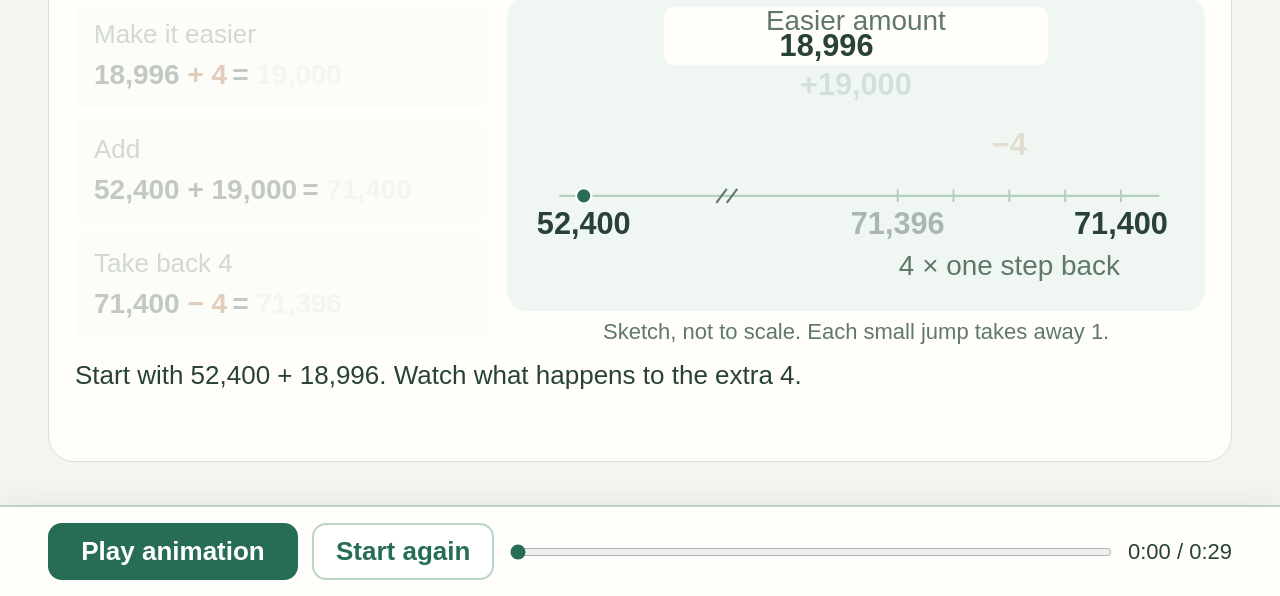
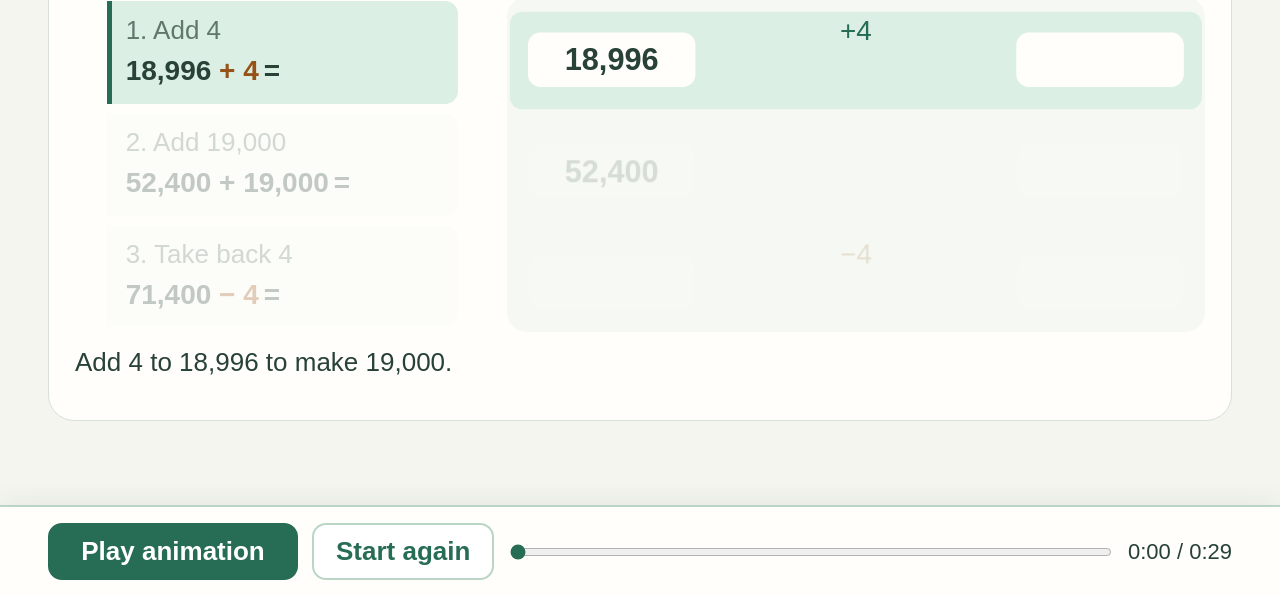
Before and after one commit to arsdashok/homework, a plain HTML site: page clara-mental-maths-animations/index.html in a window 1280 px wide. Shown: the part 204-800 px from the top of the page. Drawn offline with Linux system fonts and the light colour scheme.

Commit message:
Simplify compensation to three synchronised visual actions

```diff
--- a/clara-mental-maths-animations/index.html
+++ b/clara-mental-maths-animations/index.html
@@ -9,6 +9,10 @@
 main{padding-bottom:132px}.controls{position:fixed;z-index:5;bottom:0;left:50%;transform:translateX(-50%);width:100%;max-width:1640px;background:#fffefb;border-top:2px solid var(--line);padding:16px 48px;box-shadow:0 -5px 22px #233c3110}.note{display:none}
 @media(min-width:900px){.layout{grid-template-columns:minmax(370px,.95fr) minmax(0,1.6fr)}.formula{font-size:28px;white-space:nowrap}.formula div{display:inline}.formula div+div{margin-left:5px}.row{padding:14px}.caption{min-height:68px}.diagram-note{font-size:22px}}
 @media(max-width:899px){main{padding-bottom:160px}.controls{padding:10px 16px}.controls button{min-height:48px}.scrub{gap:10px}input[type=range]{min-height:34px}}
+
+.row{transition:none}.addition-mode .diagram{background:#f5f8f3}.addition-mode .diagram-note{display:none}.addition-mode .working{display:grid;grid-template-rows:repeat(3,1fr);gap:0}.addition-mode .row{align-self:center}.addition-mode .caption{min-height:40px}
+@media(min-width:900px){.addition-mode .row{margin:0}.addition-mode .layout{align-items:stretch}}
+@media(max-width:520px){.addition-mode .row .lab{max-width:110px}.addition-mode .working{gap:6px}}
 </style></head><body><main>
 <header><div class="brand">Clara · Maths in motion</div><nav aria-label="Choose a method"><button id="addition" aria-pressed="true">Addition</button><button id="subtraction" aria-pressed="false">Subtraction</button></nav></header>
 <section class="sheet"><p id="method" class="eyebrow"></p><h1 id="original"></h1><div class="layout"><div class="working" id="working"></div><div class="diagram-wrap"><div class="diagram" id="diagram"></div><p class="diagram-note" id="diagramNote"></p></div></div><p class="caption" id="caption" aria-live="polite"></p><div class="controls"><button id="play">Play animation</button><button id="restart">Start again</button><div class="scrub"><input id="progress" type="range" min="0" max="29000" step="100" value="0" aria-label="Animation position"><span id="time">0:00 / 0:29</span></div></div><p class="note">Pause whenever you like. Move the slider to look again.</p></section>
@@ -22,25 +26,27 @@ const ln=(x1,y1,x2,y2)=>`<line x1="${x1}" y1="${y1}" x2="${x2}" y2="${y2}" class
 function svg(body,w,h,label){return `<svg viewBox="0 0 ${w} ${h}" role="img" aria-label="${label}"><defs><marker id="arr" viewBox="0 0 10 10" refX="8" refY="5" markerWidth="5" markerHeight="5" orient="auto"><path d="M0 0L10 5L0 10Z" fill="#276c55"/></marker><marker id="amberArr" viewBox="0 0 10 10" refX="8" refY="5" markerWidth="5" markerHeight="5" orient="auto"><path d="M0 0L10 5L0 10Z" fill="#965217"/></marker></defs>${body}</svg>`}
 function path(d,id,color='#276c55',width=5){return `<path id="${id}" d="${d}" fill="none" stroke="${color}" stroke-width="${width}" marker-end="url(#${color==='#965217'?'amberArr':'arr'})"/>`}
 function buildAdd(){
- const mobile=window.innerWidth<=520,w=mobile?350:1000,h=mobile?470:450;
- const start=mobile?[80,145]:[110,285],end=mobile?[80,410]:[880,285];
- const ctrl=mobile?[-65,275]:[495,35];
- const ticks=mobile?[[80,230],[80,275],[80,320],[80,365],[80,410]]:[[560,285],[640,285],[720,285],[800,285],[880,285]];
- layout={mobile,start,end,ctrl,ticks};
- let b=`<rect x="${mobile?23:225}" y="14" width="${mobile?304:550}" height="84" rx="16" fill="#fffefb"/>`;
- b+=tx(mobile?175:500,48,'Easier amount','label muted')+tx(mobile?152:458,84,'18,996','num','roundedAmount')+tx(mobile?270:655,84,'+4','label amber','plusFour');
- if(mobile){b+=ln(80,130,80,425)+tx(175,153,'52,400')+tx(175,237,'71,396','num','targetLabel')+tx(175,418,'71,400');b+=`<path d="M70 179l20 -9m-20 22l20 -9" stroke="#60776c" stroke-width="3"/>`;}
- else{b+=ln(75,285,935,285)+tx(110,340,'52,400')+tx(560,340,'71,396','num','targetLabel')+tx(880,340,'71,400');b+=`<path d="M300 295l15 -20m0 20l15 -20" stroke="#60776c" stroke-width="3"/>`;}
- b+=path(`M${start}Q${ctrl} ${end}`,'bigJump');
- b+=tx(mobile?248:500,mobile?181:140,'+19,000','num green','jumpLabel');
- ticks.forEach(([x,y],i)=>{b+=mobile?ln(x-8,y,x+8,y):ln(x,y-9,x,y+9);if(i>0&&i<4&&mobile)b+=tx(175,y+8,fmt(71396+i),'label muted');});
- for(let k=0;k<4;k++){let a=ticks[4-k],z=ticks[3-k],c=mobile?[a[0]+73,(a[1]+z[1])/2]:[(a[0]+z[0])/2,a[1]-100];b+=path(`M${a}Q${c} ${z}`,'back'+k,'#965217',4);}
- b+=tx(mobile?254:720,mobile?307:226,'−4','num amber','backLabel');
- b+=`<circle id="marker" cx="${start[0]}" cy="${start[1]}" r="${mobile?8:11}" fill="#276c55" stroke="#fffefb" stroke-width="3"/>`;
- if(!mobile)b+=tx(720,399,'4 × one step back','label muted');
- $('diagram').innerHTML=svg(b,w,h,'Add four to 18,996, add the easier 19,000, then move back four from 71,400 to 71,396.');
- $('diagramNote').textContent=mobile?'The final four unit steps are enlarged.':'Sketch, not to scale. Each small jump takes away 1.';
- for(const id of ['bigJump','back0','back1','back2','back3']){const el=$(id),len=el.getTotalLength();el.dataset.length=len;el.style.strokeDasharray=len;el.style.strokeDashoffset=len;}
+ const mobile=window.innerWidth<=520,w=mobile?350:1000,h=mobile?390:480;
+ const left=mobile?70:150,right=mobile?280:850,mid=w/2,ys=mobile?[65,185,305]:[90,250,410];
+ const nodeWidth=mobile?118:240,nodeHeight=mobile?56:78,arrowLeft=left+nodeWidth/2+8,arrowRight=right-nodeWidth/2-8;
+ layout={mobile,w,h,left,right,mid,ys,arrowLeft,arrowRight};
+ let b='';
+ const node=(x,y,value,id)=>`<rect x="${x-nodeWidth/2}" y="${y-nodeHeight/2}" width="${nodeWidth}" height="${nodeHeight}" rx="${mobile?12:18}" fill="#fffefb"/>${tx(x,y+(mobile?9:15),value,'num',id)}`;
+ for(let i=0;i<3;i++){
+  const y=ys[i];
+  b+=`<rect id="lane${i}" x="4" y="${y-(mobile?51:69)}" width="${w-8}" height="${mobile?104:140}" rx="18" fill="#dcefe4"/>`;
+  b+=`<g id="diagramRow${i}">`;
+  b+=node(left,y,['18,996','52,400','71,396'][i],['startAmount','otherAmount','sumAnswer'][i]);
+  b+=node(right,y,['19,000','71,400','71,400'][i],['roundedAnswer','sumBeforeCorrection','correctionStart'][i]);
+  b+=path(i===2?`M${arrowRight} ${y}H${arrowLeft}`:`M${arrowLeft} ${y}H${arrowRight}`,'action'+i,i===2?'#965217':'#276c55',mobile?3:5);
+  b+=tx(mid,y-(mobile?20:28),['+4','+19,000','−4'][i],i===2?'label amber':'label green','operation'+i);
+  b+='</g>';
+ }
+ b+=`<circle id="marker" r="${mobile?7:10}" fill="#276c55" stroke="white" stroke-width="2"/>`;
+ b+=`<g id="carryNumber" transform="translate(${mid},${ys[0]})"><rect x="${mobile?-58:-118}" y="${mobile?-23:-34}" width="${mobile?116:236}" height="${mobile?46:68}" rx="12" fill="#def0e5" stroke="#276c55" stroke-width="2"/>${tx(0,mobile?9:15,'19,000','num green','carryText')}</g>`;
+ $('diagram').innerHTML=svg(b,w,h,'Three connected actions: 18,996 plus 4 is 19,000; 52,400 plus 19,000 is 71,400; take away 4 once to get 71,396.');
+ $('diagramNote').textContent='';
+ for(let i=0;i<3;i++){const el=$('action'+i),len=el.getTotalLength();el.dataset.length=len;el.style.strokeDasharray=len;el.style.strokeDashoffset=len;}
 }
 function buildSub(){
  const mobile=window.innerWidth<=520,w=mobile?350:1000,h=mobile?330:450;
@@ -57,10 +63,11 @@ function buildSub(){
 }
 const row=(lab,content)=>`<div class="row"><div class="lab">${lab}</div><div class="formula">${content}</div></div>`;
 function build(){
+ document.body.classList.toggle('addition-mode',topic==='add');
  $('method').textContent=topic==='add'?'Compensate':'Same difference';
- $('original').innerHTML=topic==='add'?'52,400 + 18,996 <span id="finalAnswer" class="currentresult"></span>':'71,003 − 38,996 <span id="finalAnswer" class="currentresult"></span>';
+ $('original').innerHTML=topic==='add'?'18,996 + 52,400 <span id="finalAnswer" class="currentresult"></span>':'71,003 − 38,996 <span id="finalAnswer" class="currentresult"></span>';
  $('working').innerHTML=topic==='add'?
- row('Make it easier','<div>18,996 <span class="extra">+ 4</span></div><div>= <span id="result0">19,000</span></div>')+row('Add','<div>52,400 + 19,000</div><div>= <span id="result1">71,400</span></div>')+row('Take back 4','<div>71,400 <span class="extra">− 4</span></div><div>= <span id="result2">71,396</span></div>'):
+ row('1. Add 4','<div>18,996 <span class="extra">+ 4</span></div><div>= <span id="result0">19,000</span></div>')+row('2. Add 19,000','<div>52,400 + 19,000</div><div>= <span id="result1">71,400</span></div>')+row('3. Take back 4','<div>71,400 <span class="extra">− 4</span></div><div>= <span id="result2">71,396</span></div>'):
  row('Add 4 here','<div>38,996 + 4</div><div>= <span id="result0">39,000</span></div>')+row('And here','<div>71,003 + 4</div><div>= <span id="result1">71,007</span></div>')+row('Same gap','<div>71,007 − 39,000</div><div>= <span id="result2">32,007</span></div>');
  topic==='add'?buildAdd():buildSub();
  $('addition').setAttribute('aria-pressed',topic==='add');$('subtraction').setAttribute('aria-pressed',topic==='sub');lastCaption='';update();
@@ -74,19 +81,29 @@ function rows(shown,active){document.querySelectorAll('.row').forEach((el,i)=>{e
 function update(){
  const t=elapsed/1000;
  if(topic==='add'){
-  const round=clamp((t-3)/4),add=clamp((t-10)/4),back=clamp((t-18)/5);const n=Math.min(4,Math.floor(round*4));
-  $('roundedAmount').textContent=fmt(18996+n);$('plusFour').textContent='4 extra';opacity('plusFour',round>=1?1:0);opacity('jumpLabel',t>=10?1:.15);opacity('backLabel',t>=18?1:.15);opacity('targetLabel',back>=1?1:.35);
-  revealPath('bigJump',ease(add));for(let k=0;k<4;k++)revealPath('back'+k,clamp(back*4-k));
-  if(back>0){const k=Math.min(3,Math.floor(back*4)),p=clamp(back*4-k),a=layout.ticks[4-k],b=layout.ticks[3-k],c=layout.mobile?[a[0]+73,(a[1]+b[1])/2]:[(a[0]+b[0])/2,a[1]-100];setMarker(quad(a,c,b,p));$('marker').setAttribute('fill','#965217');}
-  else{setMarker(quad(layout.start,layout.ctrl,layout.end,ease(add)));$('marker').setAttribute('fill','#276c55');}
-  rows(t<3?[]:t<10?[0]:t<18?[0,1]:[0,1,2],t<3?[]:t<10?[0]:t<18?[1]:t<25?[2]:[]);
-  opacity('result0',round>=1?1:.12);opacity('result1',add>=1?1:.12);opacity('result2',back>=1?1:.12);
-  if(t<3)caption('Start with 52,400 + 18,996. Watch what happens to the extra 4.');
-  else if(t<10)caption('18,996 needs 4 more to make 19,000.');
-  else if(t<18)caption('Add 19,000. We reach 71,400, but that includes 4 extra.');
-  else if(t<25)caption('Take those 4 back: four small jumps to the correct total.');
-  else caption('71,396. We added 4 extra, then took the same 4 back.');
-  $('finalAnswer').textContent=t>=25?'= 71,396':'';
+  const r=clamp((t-1.5)/3),a=clamp((t-9)/4),back=clamp((t-19)/4);
+  const stage=t<7?0:t<17?1:2;
+  const done=t>=23;
+  rows(Array.from({length:stage+1},(_,i)=>i),done?[]:[stage]);
+  for(let i=0;i<3;i++){
+   opacity('lane'+i,!done&&i===stage?1:0);
+   opacity('diagramRow'+i,i<=stage?1:.15);
+   revealPath('action'+i,[r,a,back][i]);
+  }
+  opacity('roundedAnswer',r===1?1:0);opacity('sumBeforeCorrection',a===1?1:0);opacity('correctionStart',t>=19?1:0);opacity('sumAnswer',back===1?1:0);
+  opacity('result0',r===1?1:0);opacity('result1',a===1?1:0);opacity('result2',back===1?1:0);
+  const transfer1=t>=7&&t<9,transfer2=t>=17&&t<19;
+  opacity('carryNumber',transfer1||transfer2?1:0);
+  if(transfer1){const q=ease(clamp((t-7)/2));$('carryNumber').setAttribute('transform',`translate(${layout.right+(layout.mid-layout.right)*q},${layout.ys[0]+(layout.ys[1]-(layout.mobile?20:28)-layout.ys[0])*q})`);$('carryText').textContent='19,000';}
+  if(transfer2){const q=ease(clamp((t-17)/2));$('carryNumber').setAttribute('transform',`translate(${layout.right},${layout.ys[1]+(layout.ys[2]-layout.ys[1])*q})`);$('carryText').textContent='71,400';}
+  opacity('operation1',t>=9?1:0);
+  const p=[r,a,back][stage],from=stage===2?layout.arrowRight:layout.arrowLeft,to=stage===2?layout.arrowLeft:layout.arrowRight;
+  setMarker([from+(to-from)*p,layout.ys[stage]]);$('marker').setAttribute('fill',stage===2?'#965217':'#276c55');opacity('marker',p>0&&p<1?1:0);
+  if(t<7)caption('Add 4 to 18,996 to make 19,000.');
+  else if(t<17)caption('Now add the easier 19,000 to 52,400.');
+  else if(t<23)caption('We added 4 extra. Take 4 back in one go.');
+  else caption('18,996 + 52,400 = 71,396.');
+  $('finalAnswer').textContent=done?'= 71,396':'';
  }else{
   const p=clamp((t-7)/6),v=ease(p),n=Math.min(4,Math.floor(p*4));
   $('movingGap').setAttribute('transform',`translate(${v*layout.shift},0)`);
```
